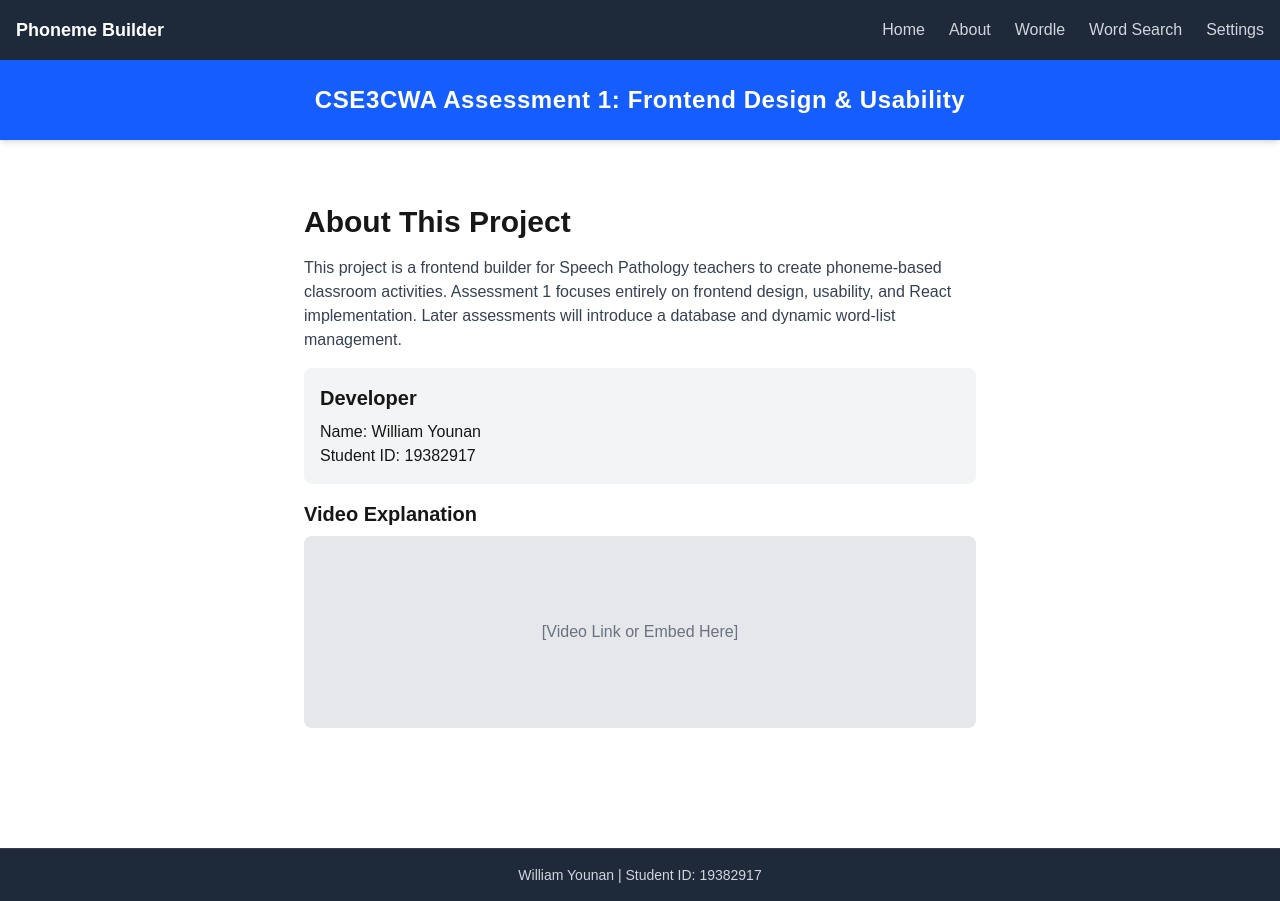
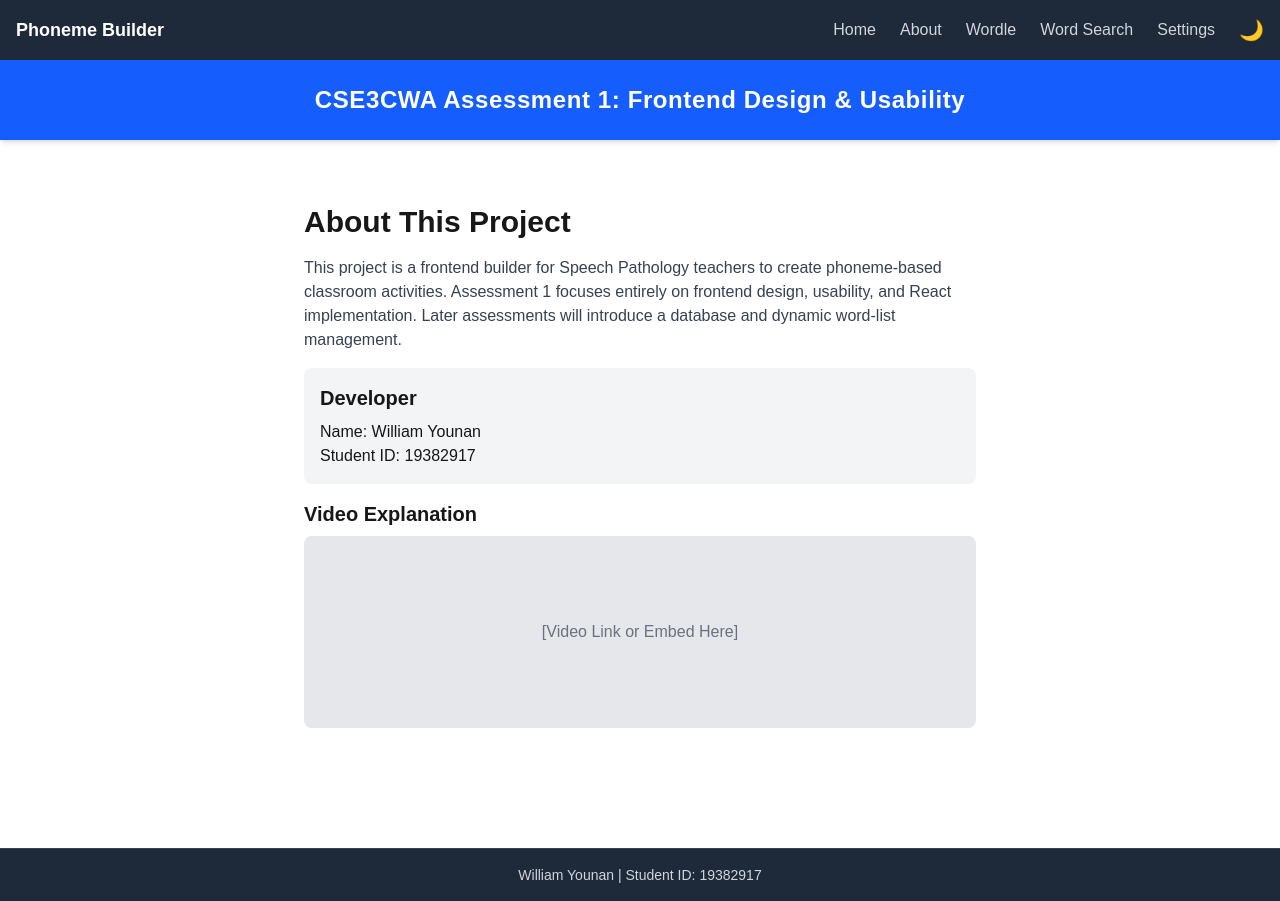
Before and after one commit to 19382917/cse3cwa-assessment-1, a Next.js app: page /about in a window 1280 px wide. Built offline with nearby package versions, Linux system fonts and the light colour scheme.

Commit message:
Final polish: Add code comments, references, and fix React types

```diff
--- a/app/about/page.tsx
+++ b/app/about/page.tsx
@@ -22,4 +22,14 @@ export default function About() {
       </div>
     </div>
   );
-}
+
+}<div className="mt-8 p-4 bg-gray-100 dark:bg-gray-800 rounded-lg">
+        <h2 className="text-xl font-bold mb-2">References</h2>
+        <ul className="list-disc pl-5 text-sm text-gray-700 dark:text-gray-300">
+          <li>Meta Platforms. (2023). <em>React Documentation</em>. React.dev.</li>
+          <li>Vercel. (2023). <em>Next.js App Router Documentation</em>. Nextjs.org.</li>
+          <li>W3C. (2023). <em>Web Content Accessibility Guidelines (WCAG) 2.1</em>.</li>
+          <li>Tailwind Labs. (2023). <em>Tailwind CSS Documentation</em>. Tailwindcss.com.</li>
+          <li>Harrington, J., &amp; Cassidy, S. (1999). <em>Techniques in Speech Acoustics</em>. Kluwer Academic Publishers.</li>
+        </ul>
+      </div>
--- a/app/layout.tsx
+++ b/app/layout.tsx
@@ -1,4 +1,5 @@
 import './globals.css';
+import { ReactNode } from 'react';
 import Navbar from '@/components/Navbar';
 import Footer from '@/components/Footer';
 
@@ -10,7 +11,7 @@ export const metadata = {
 export default function RootLayout({
   children,
 }: {
-  children: React.ReactNode;
+  children: ReactNode;
 }) {
   return (
     <html lang="en">
--- a/components/Navbar.tsx
+++ b/components/Navbar.tsx
@@ -1,10 +1,36 @@
 'use client';
 
 import Link from 'next/link';
-import { useState } from 'react';
+import { useState, useEffect } from 'react';
 
 export default function Navbar() {
   const [isOpen, setIsOpen] = useState(false);
+  const [isDark, setIsDark] = useState(false);
+
+  // Check for saved theme on initial load
+  useEffect(() => {
+    const savedTheme = localStorage.getItem('theme') || 'light';
+    if (savedTheme === 'dark') {
+      document.documentElement.classList.add('dark');
+      setIsDark(true);
+    } else {
+      document.documentElement.classList.remove('dark');
+      setIsDark(false);
+    }
+  }, []);
+
+  const toggleTheme = () => {
+    const newTheme = isDark ? 'light' : 'dark';
+    setIsDark(!isDark);
+    localStorage.setItem('theme', newTheme);
+    document.cookie = `theme=${newTheme}; path=/`; // Store in cookie for rubric
+
+    if (newTheme === 'dark') {
+      document.documentElement.classList.add('dark');
+    } else {
+      document.documentElement.classList.remove('dark');
+    }
+  };
 
   return (
     <nav className="bg-gray-800 p-4">
@@ -12,23 +38,41 @@ export default function Navbar() {
         <div className="text-white font-bold text-lg">Phoneme Builder</div>
 
         {/* Desktop Navigation */}
-        <div className="hidden md:flex space-x-6">
+        <div className="hidden md:flex items-center space-x-6">
           <Link href="/" className="text-gray-300 hover:text-white transition-colors">Home</Link>
           <Link href="/about" className="text-gray-300 hover:text-white transition-colors">About</Link>
           <Link href="/wordle" className="text-gray-300 hover:text-white transition-colors">Wordle</Link>
           <Link href="/word-search" className="text-gray-300 hover:text-white transition-colors">Word Search</Link>
           <Link href="/settings" className="text-gray-300 hover:text-white transition-colors">Settings</Link>
+
+          {/* Dark Mode Toggle Button */}
+          <button
+            onClick={toggleTheme}
+            className="text-gray-300 hover:text-white text-xl focus:outline-none"
+            aria-label="Toggle dark mode"
+          >
+            {isDark ? '☀️' : '🌙'}
+          </button>
         </div>
 
-        {/* Hamburger Menu Button (Mobile) */}
+        {/* Mobile Controls */}
+        <div className="md:hidden flex items-center space-x-4">
           <button
-          className="md:hidden text-white text-2xl focus:outline-none focus:ring-2 focus:ring-gray-400 rounded p-1"
+            onClick={toggleTheme}
+            className="text-gray-300 hover:text-white text-xl focus:outline-none"
+            aria-label="Toggle dark mode"
+          >
+            {isDark ? '☀️' : '🌙'}
+          </button>
+          <button
+            className="text-white text-2xl focus:outline-none focus:ring-2 focus:ring-gray-400 rounded p-1"
             onClick={() => setIsOpen(!isOpen)}
             aria-label="Toggle navigation menu"
             aria-expanded={isOpen}
           >
             ☰
           </button>
+        </div>
       </div>
 
       {/* Mobile Navigation Dropdown */}
--- a/package.json
+++ b/package.json
@@ -16,8 +16,8 @@
   "devDependencies": {
     "@tailwindcss/postcss": "^4",
     "@types/node": "^20",
-    "@types/react": "^19",
-    "@types/react-dom": "^19",
+    "@types/react": "^19.2.18",
+    "@types/react-dom": "^19.2.4",
     "eslint": "^9",
     "eslint-config-next": "16.3.0",
     "tailwindcss": "^4",
```
Also changed, not shown: 1 other file (tests, documents, lock files or other folders). Lines whose indentation alone changed are shown as unchanged.
